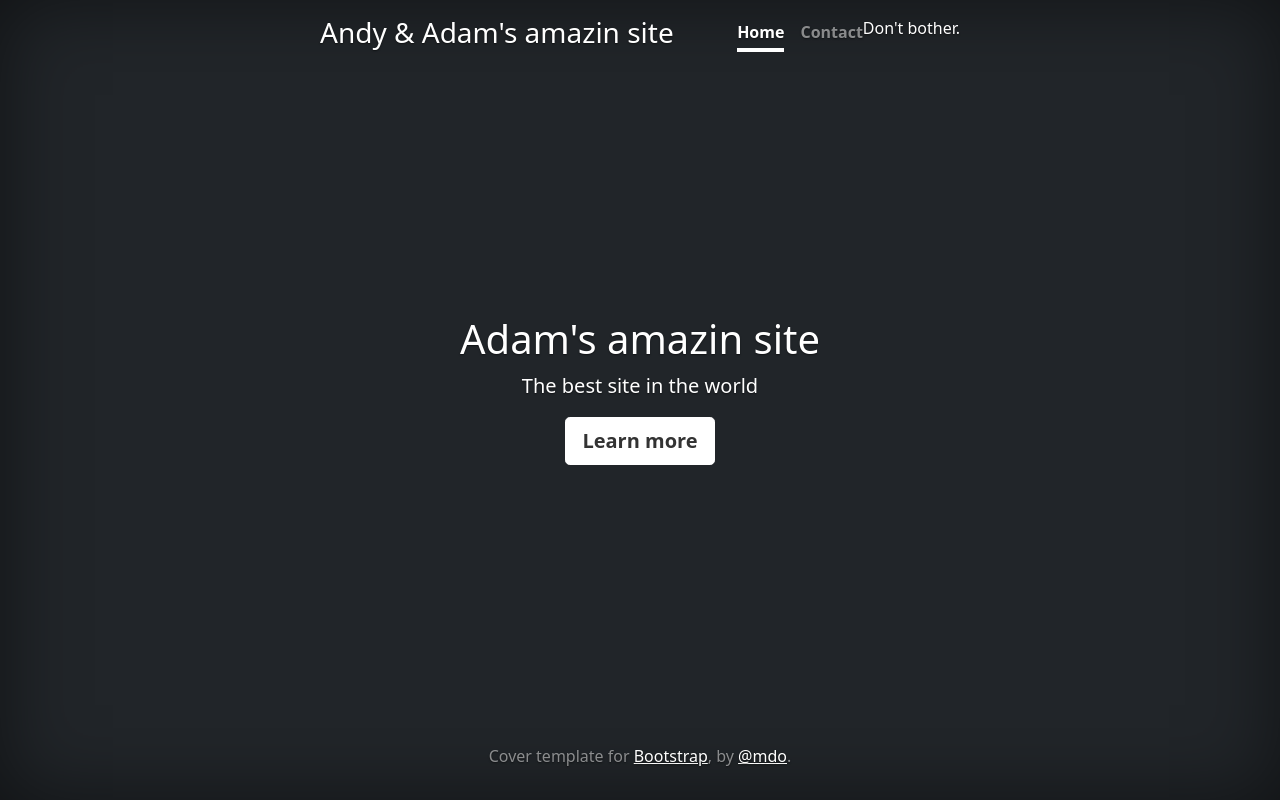
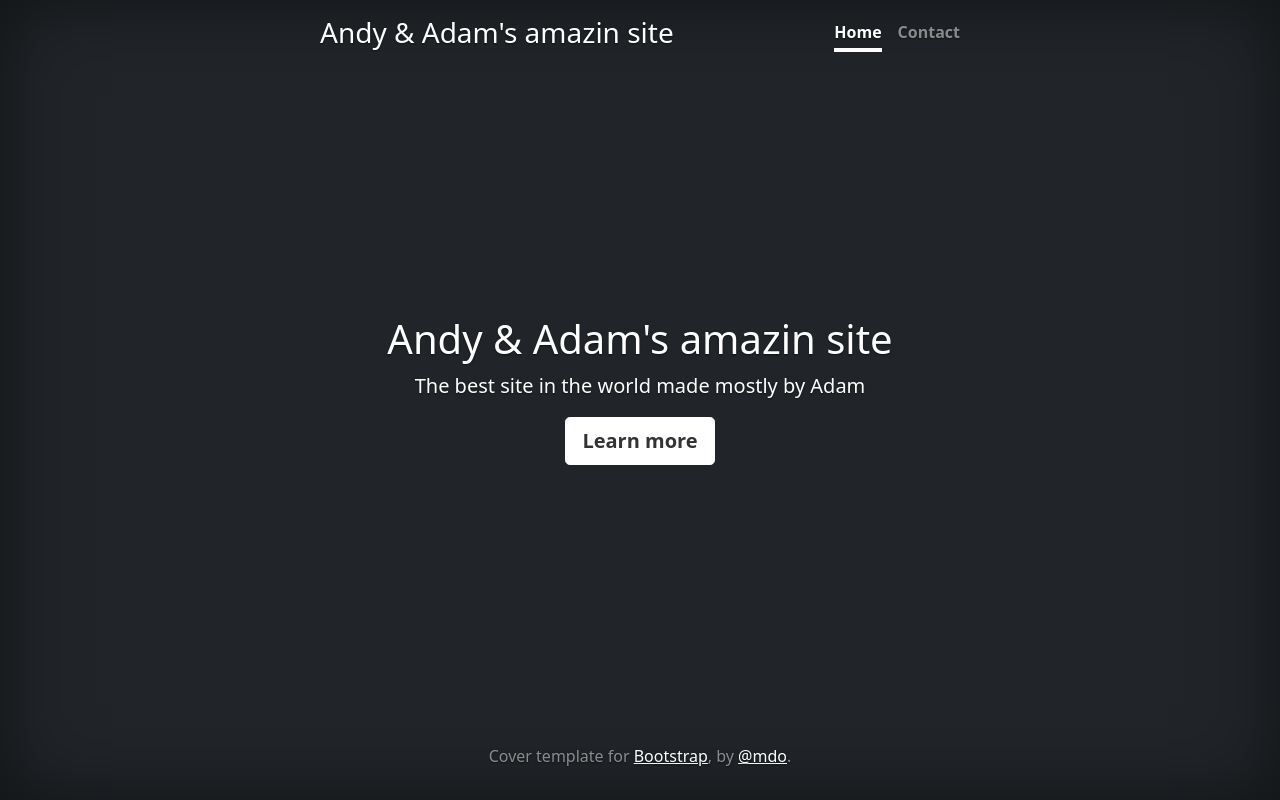
Before and after one commit to aljidy/tcg-amazing-site-demo, a plain HTML site: page index.html in a window 1280 px wide. Drawn offline with nearby package versions, Linux system fonts and the light colour scheme.

Commit message:
Corrected H1 on homepage, remove extra text from nav bar

```diff
--- a/index.html
+++ b/index.html
@@ -46,14 +46,13 @@
                 <nav class="nav nav-masthead justify-content-center float-md-end">
                     <a class="nav-link active" aria-current="page" href="#">Home</a>
                     <a class="nav-link" href="#">Contact</a>
-                    Don't bother.
                 </nav>
             </div>
         </header>
 
         <main class="px-3">
-            <h1>Adam's amazin site</h1>
-            <p class="lead">The best site in the world</p>
+            <h1>Andy & Adam's amazin site</h1>
+            <p class="lead">The best site in the world made mostly by Adam</p>
             <p class="lead">
                 <a href="#" class="btn btn-lg btn-secondary fw-bold border-white bg-white">Learn more</a>
             </p>
```
